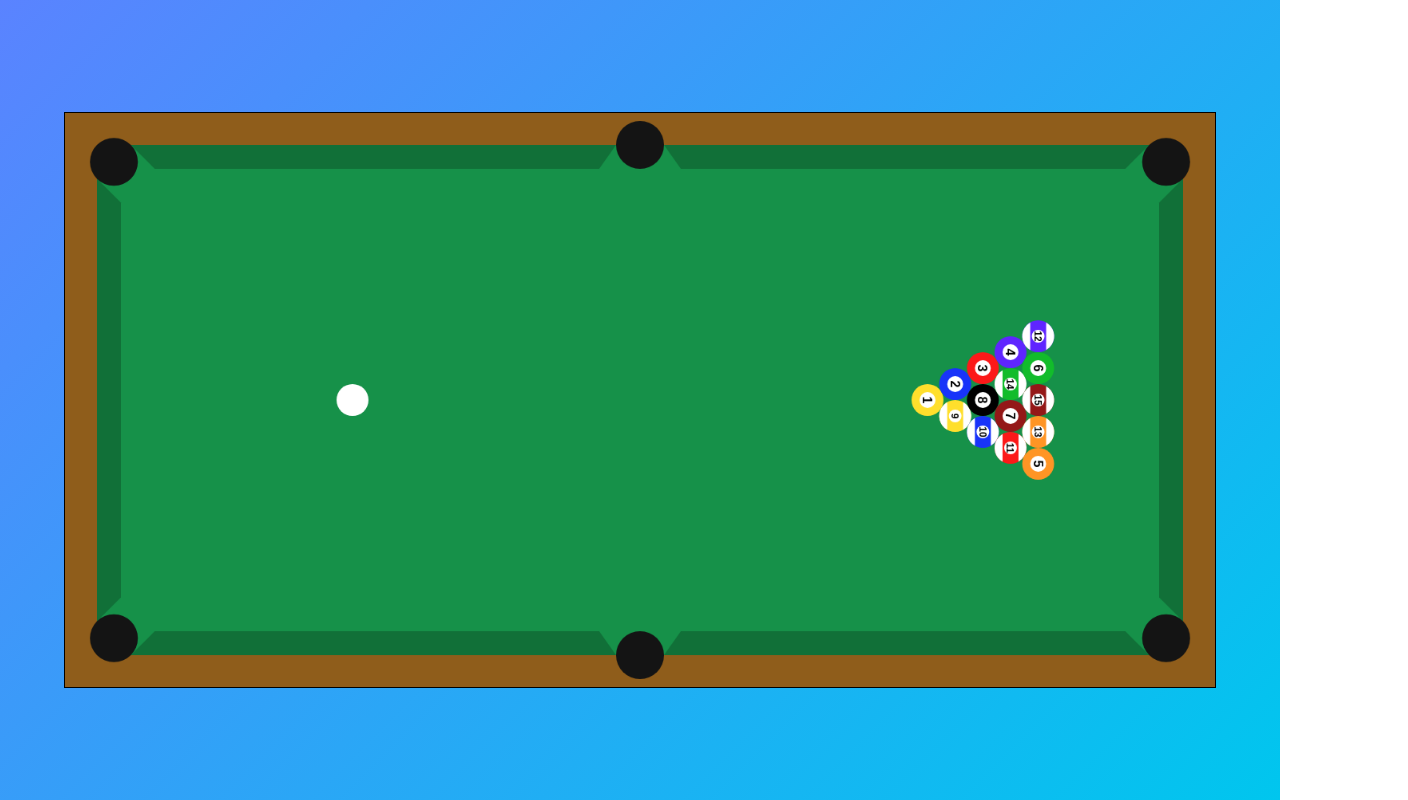
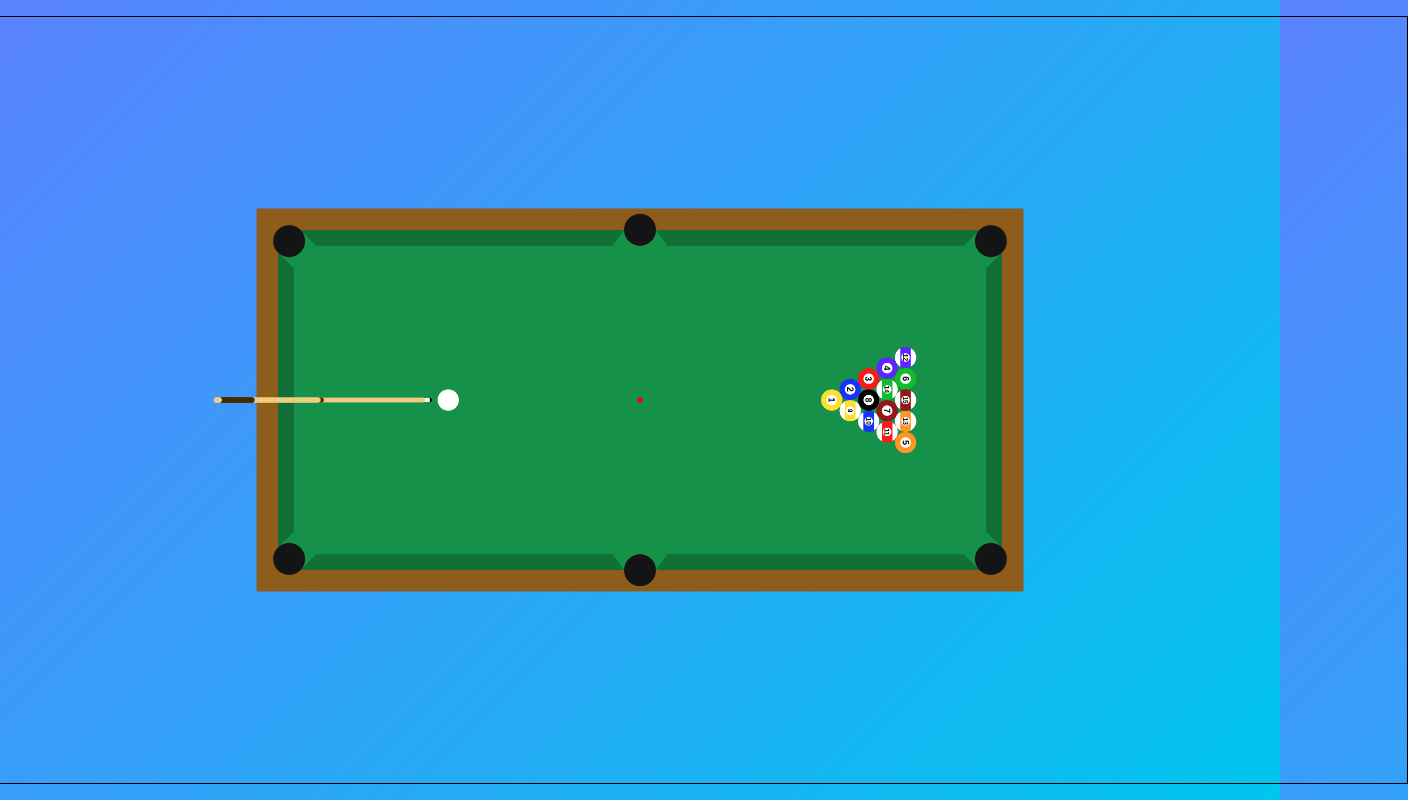
Before and after one commit to zwiq123/Billiard, a website: page index.html in a window 1280 px wide. Shown: the whole page, 1408 px wide, since content can reach past the window. Drawn offline with Linux system fonts and the light colour scheme.

Commit message:
start working on cue

```diff
--- /dev/null
+++ b/src/Cue.ts
@@ -0,0 +1,23 @@
+import { Globals as G } from "./Globals.js";
+import { Circle, Segment, Vector2 } from "./Geometry.js";
+
+export default class Cue{
+
+    static draw(ball: Circle, mousePos: Vector2){
+        const directionVector = Vector2.subtract(mousePos, ball.center);
+        const normalizedDirection = Vector2.multiplyByNum(directionVector.normalized(), -1);
+
+        let currentDistance = ball.radius + G.CUE_DISTANCE_FROM_BALL;
+        for(let i = G.CUE_SEGMENTS_LENGTH_RATIO.length - 1 ; i >= 0 ; i--){
+            const segmentLength = G.CUE_SEGMENTS_LENGTH_RATIO[i] * G.CUE_LENGTH;
+
+            const segmentStart = Vector2.add(ball.center, Vector2.multiplyByNum(normalizedDirection, currentDistance));
+            const segmentEnd = Vector2.add(ball.center, Vector2.multiplyByNum(normalizedDirection, currentDistance + segmentLength));
+
+            const segment = new Segment(segmentStart, segmentEnd, G.CTX!);
+            segment.draw(G.CUE_SEGMENTS_COLOR[i], G.CUE_SEGMENTS_WIDTH[i], {lineCap: "round"});
+
+            currentDistance += segmentLength;
+        }
+    }
+}
--- a/src/Geometry.ts
+++ b/src/Geometry.ts
@@ -1,3 +1,5 @@
+import { Globals as G } from "./Globals.js";
+
 export class Circle{
     public center: Vector2;
     public velocity: Vector2;
@@ -18,7 +20,7 @@ export class Circle{
     public draw(){
         this.ctx.fillStyle = this.color;
         this.ctx.beginPath();
-        this.ctx.arc(this.center.x, this.center.y, this.radius, 0, 2*Math.PI);
+        this.ctx.arc(this.center.x + G.OFFSET_X, this.center.y + G.OFFSET_Y, this.radius, 0, 2*Math.PI);
         this.ctx.fill();
         this.ctx.closePath();
     }
@@ -43,10 +45,10 @@ export class Polygon{
     public draw(){
         this.ctx.fillStyle = this.color;
         this.ctx.beginPath();
-        this.ctx.moveTo(this.vertices[0].x, this.vertices[0].y);
+        this.ctx.moveTo(this.vertices[0].x + G.OFFSET_X, this.vertices[0].y + G.OFFSET_Y);
         for(let i=1; i<this.vertices.length ; i++){
             const vertex = this.vertices[i];
-            this.ctx.lineTo(vertex.x, vertex.y);
+            this.ctx.lineTo(vertex.x + G.OFFSET_X, vertex.y + G.OFFSET_Y);
         }
         this.ctx.fill();
     }
@@ -67,18 +69,20 @@ export class Segment{
         return Vector2.subtract(this.end, this.start).length();
     }
 
-    public draw(color: string, width: number, lineDash: number[] = []){
+    public draw(color: string, width: number, {lineCap = "butt" as CanvasLineCap, lineDash = []} = {}){
         this.ctx.setLineDash(lineDash);
         this.ctx.strokeStyle = color;
         this.ctx.lineWidth = width;
+        this.ctx.lineCap = lineCap;
 
         this.ctx.beginPath();
-        this.ctx.moveTo(this.start.x, this.start.y);
-        this.ctx.lineTo(this.end.x, this.end.y);
+        this.ctx.moveTo(this.start.x + G.OFFSET_X, this.start.y + G.OFFSET_Y);
+        this.ctx.lineTo(this.end.x + G.OFFSET_X, this.end.y + G.OFFSET_Y);
         this.ctx.stroke();
         this.ctx.closePath();
 
         this.ctx.setLineDash([]);
+        this.ctx.lineCap = "butt";
     }
 }
 
--- a/src/Globals.ts
+++ b/src/Globals.ts
@@ -8,9 +8,53 @@ export class Globals{
 
     //-----CANVAS-----
     static CTX: CanvasRenderingContext2D | null = null;
+    static readonly CANVAS_WIDTH: number = Globals.TABLE_WIDTH * 2;
+    static readonly CANVAS_HEIGHT: number = Globals.TABLE_HEIGHT * 2;
+    static readonly OFFSET_X: number = Globals.CANVAS_WIDTH / 2 - Globals.TABLE_WIDTH / 2;
+    static readonly OFFSET_Y: number = Globals.CANVAS_HEIGHT / 2 - Globals.TABLE_HEIGHT / 2;
 
     //-----MOVEMENT-----
     static readonly MIN_BALL_SPEED: number = 0.05;
     static readonly SLOW_DOWN_FACTOR: number = 0.99;
     static readonly BALL_ROTATION_FACTOR: number = 5;
+
+    //-----TABLE-----
+    static readonly TABLE_BORDER_COLOR: string = "#8f5d1b";
+    static readonly TABLE_MAIN_COLOR: string = "#169149";
+    static readonly TABLE_SIDE_COLOR: string = "#117038";
+    static readonly HOLE_COLOR: string = "#141414";
+
+    //-----CUE-----
+    static readonly CUE_LENGTH: number = 400;
+    static readonly CUE_DISTANCE_FROM_BALL: number = 15;
+
+    static readonly CUE_SEGMENTS_WIDTH: number[] = [
+        11,
+        11,
+        10,
+        9,
+        9,
+        8,
+        8
+    ];
+
+    static readonly CUE_SEGMENTS_LENGTH_RATIO: number[] = [
+        15 / 1300,
+        200 / 1300,
+        405 / 1300,
+        20 / 1300,
+        620 / 1300,
+        30 / 1300,
+        10 / 1300
+    ];
+
+    static readonly CUE_SEGMENTS_COLOR: string[] = [
+        "#f0cd81",
+        "#452803",
+        "#f0cd81",
+        "#452803",
+        "#f0cd81",
+        "white",
+        "black"
+    ];
 }
--- a/src/ball.ts
+++ b/src/ball.ts
@@ -1,3 +1,4 @@
+import { Globals as G } from "./Globals.js";
 import { Circle, Vector2 } from "./Geometry.js";
 import Utils from "./Utils.js";
 
@@ -48,7 +49,7 @@ export class Ball extends Circle{
         const angleOffset = Utils.degreesToRadians(90) - this.angle;
         this.ctx.fillStyle = "white";
         this.ctx.beginPath();
-        this.ctx.arc(this.center.x, this.center.y, this.radius, Utils.degreesToRadians(startAngle)-angleOffset, Utils.degreesToRadians(endAngle)-angleOffset);
+        this.ctx.arc(this.center.x + G.OFFSET_X, this.center.y + G.OFFSET_Y, this.radius, Utils.degreesToRadians(startAngle)-angleOffset, Utils.degreesToRadians(endAngle)-angleOffset);
         this.ctx.fill();
         this.ctx.closePath();
     }
@@ -56,7 +57,7 @@ export class Ball extends Circle{
     private drawCenterCircle(radius: number) {
         this.ctx.fillStyle = "white";
         this.ctx.beginPath();
-        this.ctx.arc(this.center.x, this.center.y, radius, 0, 2 * Math.PI);
+        this.ctx.arc(this.center.x + G.OFFSET_X, this.center.y + G.OFFSET_Y, radius, 0, 2 * Math.PI);
         this.ctx.fill();
         this.ctx.closePath();
     }
@@ -70,7 +71,7 @@ export class Ball extends Circle{
         this.ctx.font = `bold ${fontSize}px Arial`;
         this.ctx.textAlign = "center";
         this.ctx.textBaseline = "middle";
-        this.ctx.translate(this.center.x, this.center.y);
+        this.ctx.translate(this.center.x + G.OFFSET_X, this.center.y + G.OFFSET_Y);
         this.ctx.rotate(this.angle);
 
         const metrics = this.ctx.measureText(textString);
--- a/src/game.ts
+++ b/src/game.ts
@@ -1,6 +1,7 @@
-import {Globals as G} from "./Globals.js";
+import { Globals as G } from "./Globals.js";
 import { Polygon, Circle, Vector2 } from "./Geometry.js";
 import { Ball } from "./Ball.js";
+import Utils from "./Utils.js";
 import VisualManager from "./VisualManager.js";
 import MovementManager from './MovementManager.js'
 import CollisionManager from "./CollisionManager.js";
@@ -30,6 +31,7 @@ export default class Game{
 
         this.mainContainer = document.querySelector('#'+containerName)!;
         this.createCanvases();
+        this.repositionContainer();
     }
 
     async init(){
@@ -52,7 +54,6 @@ export default class Game{
 
     createWalls(){
         const tableSidesData = this.tableData["table-sides"];
-        const sideColor = "#117038";
         const SQRT2 = Math.sqrt(2);
 
         tableSidesData.map((side: {x: string | number, y: string | number}[]) => {
@@ -60,19 +61,18 @@ export default class Game{
             side.map((vertex: {x: string | number, y: string | number}) => {
                 vertices.push(new Vector2(eval(String(vertex.x)), eval(String(vertex.y))))
             })
-            const sidePolygon = new Polygon(sideColor, true, G.CTX!, ...vertices);
+            const sidePolygon = new Polygon(G.TABLE_SIDE_COLOR, true, G.CTX!, ...vertices);
             this.walls.push(sidePolygon);
         })
     }
 
     createHoles(){
         const tableHoleData = this.tableData["holes"];
-        const holeColor = "#141414";
         const SQRT2 = Math.sqrt(2);
 
         tableHoleData.map((holeCenter: {x: string | number, y: string | number}) => {
             const center = new Vector2(eval(String(holeCenter.x)), eval(String(holeCenter.y)));
-            const holeCircle = new Circle(holeColor, false, G.CTX!, center, G.HOLE_RADIUS);
+            const holeCircle = new Circle(G.HOLE_COLOR, false, G.CTX!, center, G.HOLE_RADIUS);
             this.holes.push(holeCircle);
         })
     }
@@ -114,24 +114,33 @@ export default class Game{
     }
 
     createTableBorders(){
-        const tableBorderColor = "#8f5d1b";
-        this.tableBorders.push(new Polygon(tableBorderColor, false, G.CTX!, new Vector2(0, 0), new Vector2(G.TABLE_WIDTH, 0), new Vector2(G.TABLE_WIDTH, G.TABLE_BORDER_WIDTH), new Vector2(0, G.TABLE_BORDER_WIDTH)));
-        this.tableBorders.push(new Polygon(tableBorderColor, false, G.CTX!, new Vector2(0, 0), new Vector2(G.TABLE_BORDER_WIDTH, 0), new Vector2(G.TABLE_BORDER_WIDTH, G.TABLE_HEIGHT), new Vector2(0, G.TABLE_HEIGHT)));
-        this.tableBorders.push(new Polygon(tableBorderColor, false, G.CTX!, new Vector2(0, G.TABLE_HEIGHT - G.TABLE_BORDER_WIDTH), new Vector2(G.TABLE_WIDTH, G.TABLE_HEIGHT - G.TABLE_BORDER_WIDTH), new Vector2(G.TABLE_WIDTH, G.TABLE_HEIGHT), new Vector2(0, G.TABLE_HEIGHT)));
-        this.tableBorders.push(new Polygon(tableBorderColor, false, G.CTX!, new Vector2(G.TABLE_WIDTH - G.TABLE_BORDER_WIDTH, 0), new Vector2(G.TABLE_WIDTH, 0), new Vector2(G.TABLE_WIDTH, G.TABLE_HEIGHT), new Vector2(G.TABLE_WIDTH - G.TABLE_BORDER_WIDTH, G.TABLE_HEIGHT)));
+        this.tableBorders.push(new Polygon(G.TABLE_BORDER_COLOR, false, G.CTX!, new Vector2(0, 0), new Vector2(G.TABLE_WIDTH, 0), new Vector2(G.TABLE_WIDTH, G.TABLE_BORDER_WIDTH), new Vector2(0, G.TABLE_BORDER_WIDTH)));
+        this.tableBorders.push(new Polygon(G.TABLE_BORDER_COLOR, false, G.CTX!, new Vector2(0, 0), new Vector2(G.TABLE_BORDER_WIDTH, 0), new Vector2(G.TABLE_BORDER_WIDTH, G.TABLE_HEIGHT), new Vector2(0, G.TABLE_HEIGHT)));
+        this.tableBorders.push(new Polygon(G.TABLE_BORDER_COLOR, false, G.CTX!, new Vector2(0, G.TABLE_HEIGHT - G.TABLE_BORDER_WIDTH), new Vector2(G.TABLE_WIDTH, G.TABLE_HEIGHT - G.TABLE_BORDER_WIDTH), new Vector2(G.TABLE_WIDTH, G.TABLE_HEIGHT), new Vector2(0, G.TABLE_HEIGHT)));
+        this.tableBorders.push(new Polygon(G.TABLE_BORDER_COLOR, false, G.CTX!, new Vector2(G.TABLE_WIDTH - G.TABLE_BORDER_WIDTH, 0), new Vector2(G.TABLE_WIDTH, 0), new Vector2(G.TABLE_WIDTH, G.TABLE_HEIGHT), new Vector2(G.TABLE_WIDTH - G.TABLE_BORDER_WIDTH, G.TABLE_HEIGHT)));
     }
 
     createCanvases(){
         const tableCanvas = document.createElement('canvas');
         const dpr = window.devicePixelRatio || 1;
 
-        tableCanvas.width = G.TABLE_WIDTH * dpr;
-        tableCanvas.height = G.TABLE_HEIGHT * dpr;
-        tableCanvas.style.width = "100%";
-        tableCanvas.style.height = "100%";
+        tableCanvas.width = G.TABLE_WIDTH * 2 * dpr;
+        tableCanvas.height = G.TABLE_HEIGHT * 2 * dpr;
         G.CTX = tableCanvas.getContext('2d')!
         G.CTX.setTransform(dpr, 0, 0, dpr, 0, 0);
         this.mainContainer!.appendChild(tableCanvas);
+    }
+
+    repositionContainer(){
+        const repostion = () => {
+            const containerWidth = this.mainContainer.clientWidth;
+            const containerHeight = this.mainContainer.clientHeight;
+
+            this.mainContainer.style.top = `calc(50vh - ${containerHeight/2}px)`;
+            this.mainContainer.style.left = `calc(50vw - ${containerWidth/2}px)`;
+        }
+        repostion();
+        window.addEventListener('resize', repostion);
     }
 
     updateGame(){
--- a/src/movementManager.ts
+++ b/src/movementManager.ts
@@ -25,13 +25,13 @@ export default class MovementManager{
             let clickPos;
             if(Utils.isOrientationPortrait()){
                 const canvasPos = canvas.getBoundingClientRect();
-                const clickX = Math.round((canvasPos.bottom - e.pageY) * G.TABLE_WIDTH / canvasPos.height);
-                const clickY = Math.round((e.pageX - canvasPos.left) * G.TABLE_HEIGHT / canvasPos.width);
+                const clickX = Math.round((canvasPos.bottom - e.pageY) * G.CANVAS_WIDTH / canvasPos.height) - (G.TABLE_WIDTH / 2);
+                const clickY = Math.round((e.pageX - canvasPos.left) * G.CANVAS_HEIGHT / canvasPos.width) - (G.TABLE_HEIGHT / 2);
                 clickPos = new Vector2(clickX, clickY);
             }else{
                 const canvasPos = canvas.getBoundingClientRect();
-                const clickX = Math.round((e.pageX - canvasPos.left) * G.TABLE_HEIGHT / canvasPos.height);
-                const clickY = Math.round((e.pageY - canvasPos.top) * G.TABLE_WIDTH / canvasPos.width);
+                const clickX = Math.round((e.pageX - canvasPos.left) * G.CANVAS_HEIGHT / canvasPos.height) - (G.TABLE_WIDTH / 2);
+                const clickY = Math.round((e.pageY - canvasPos.top) * G.CANVAS_WIDTH / canvasPos.width) - (G.TABLE_HEIGHT / 2);
                 clickPos = new Vector2(clickX, clickY);
             }
 
@@ -44,7 +44,6 @@ export default class MovementManager{
             this.whiteBall.velocity = new Vector2(0, 0);
         })
     }
-
 
     moveBallsAccordingly(){
         for(let i=0; i < this.game.balls.length ; i++){
--- a/src/visualManager.ts
+++ b/src/visualManager.ts
@@ -1,28 +1,35 @@
-import {Vector2, degreesToRadians} from "./utils.js";
-import Game from './game.js'
-import { Ball, BallSide } from "./ball.js";
-import { Polygon, Circle } from "./Shapes.js";
+import { Globals as G } from "./Globals.js";
+import Game from './Game.js'
+import { Circle, Polygon, Segment, Vector2 } from "./Geometry.js";
+import Cue from "./Cue.js";
+
 
 export default class VisualManager{
     private game: Game;
-    private ctx: CanvasRenderingContext2D;
     constructor(game: Game){
         this.game = game;
-        this.ctx = game.tableCTX!;
     }
 
     drawTable(){
-        this.ctx.fillStyle = "#169149";
-        this.ctx.fillRect(0,0,this.game.WIDTH, this.game.HEIGHT);
+        G.CTX!.clearRect(0, 0, G.CANVAS_WIDTH, G.CANVAS_HEIGHT);
+        const tableBase = new Polygon(G.TABLE_MAIN_COLOR, false, G.CTX!,
+                                      new Vector2(0, 0),
+                                      new Vector2(G.TABLE_WIDTH, 0),
+                                      new Vector2(G.TABLE_WIDTH, G.TABLE_HEIGHT),
+                                      new Vector2(0, G.TABLE_HEIGHT));
+        tableBase.draw();
 
-        this.ctx.fillStyle = "#117038";
+        this.drawTableBorders();
+        this.drawTableSides();
+        this.drawHoles();
 
-        this.drawDarkTableSides();
-        this.drawWoodenTableSides();
-        this.drawHoles();
+        const point = new Circle("red", false, G.CTX!, new Vector2(720, 360), 5);
+        Cue.draw(this.game.balls[0], new Vector2(720, 360));
+        point.draw();
+
     }
 
-    drawDarkTableSides(){
+    drawTableSides(){
         for(const wall of this.game.walls){
             wall.draw();
         }
@@ -34,78 +41,15 @@ export default class VisualManager{
         }
     }
 
-    setPivot(x: number, y: number, isStart: boolean){
-        const SQRT2 = Math.sqrt(2);
-        if(isStart){
-            this.ctx.moveTo(eval(String(x)), eval(String(y)))
-        }else{
-            this.ctx.lineTo(eval(String(x)), eval(String(y)))
+    drawBalls(){
+        for(const ball of this.game.balls){
+            ball.draw();
         }
     }
 
-    drawRotatedRect(x: number, y: number, width: number, height: number, rotation: number){
-        this.ctx.save();
-        this.ctx.fillStyle = "#169149";
-        this.ctx.translate(x, y);
-        this.ctx.rotate(degreesToRadians(rotation));
-        this.ctx.fillRect(0,0,width,height);
-        this.ctx.restore();
-    }
-
-    drawWoodenTableSides(){
-        this.ctx.fillStyle = "#8f5d1b";
-        this.ctx.fillRect(0,0,this.game.WIDTH,this.game.BORDERWIDTH);
-        this.ctx.fillRect(0,0,this.game.BORDERWIDTH,this.game.HEIGHT);
-        this.ctx.fillRect(0,this.game.HEIGHT-this.game.BORDERWIDTH, this.game.WIDTH, this.game.HEIGHT);
-        this.ctx.fillRect(this.game.WIDTH-this.game.BORDERWIDTH,0,this.game.WIDTH, this.game.HEIGHT);
-    }
-
-    drawBall(ball: Ball){
-        ball.draw();
-
-        this.ctx.fillStyle = "white";
-
-        if(ball.number != 0){
-            const textString = `${ball.number}`;
-            if(ball.side == BallSide.FILLED || ball.number == 8){
-                this.ctx.beginPath();
-                this.ctx.arc(ball.center.x, ball.center.y, ball.radius/2, 0, 2*Math.PI);
-                this.ctx.fill();
-                this.ctx.closePath();
-
-                this.ctx.save();
-                this.ctx.fillStyle = "black";
-                this.ctx.font = `bold ${ball.radius*0.8}px Arial`;
-                this.ctx.translate(ball.center.x, ball.center.y);
-                this.ctx.rotate(Math.PI/2);
-                const textSize = this.ctx.measureText(textString);
-                this.ctx.fillText(`${ball.number}`, -(textSize.width/2), 6);
-                this.ctx.restore();
-            }else if(ball.side == BallSide.HALF_FILLED){
-                this.ctx.beginPath();
-                this.ctx.arc(ball.center.x, ball.center.y, ball.radius/2.5, 0, 2*Math.PI);
-                this.ctx.fill();
-                this.ctx.closePath();
-
-                this.ctx.beginPath();
-                this.ctx.arc(ball.center.x, ball.center.y, ball.radius, degreesToRadians(300), degreesToRadians(60));
-                this.ctx.fill();
-                this.ctx.closePath();
-
-                this.ctx.beginPath();
-                this.ctx.arc(ball.center.x, ball.center.y, ball.radius, degreesToRadians(120), degreesToRadians(240));
-                this.ctx.fill();
-                this.ctx.closePath();
-
-                this.ctx.save();
-                this.ctx.fillStyle = "black";
-                this.ctx.font = `bold ${ball.radius*0.6}px Arial`;
-                const textSize = this.ctx.measureText(textString);
-                this.ctx.translate(ball.center.x, ball.center.y);
-                this.ctx.rotate(Math.PI/2);
-                this.ctx.fillText(`${ball.number}`, -(textSize.width/2), 4);
-                this.ctx.restore();
-            }
+    drawTableBorders(){
+        for(const tableBorder of this.game.tableBorders){
+            tableBorder.draw();
         }
     }
 }
--- a/style.css
+++ b/style.css
@@ -6,27 +6,34 @@
 
 body{
     height: 100vh;
-    display: flex;
-    align-items: center;
-    justify-content: center;
-    background: linear-gradient(135deg, rgb(90, 131, 255), rgb(0, 198, 238))
+    width: 100vw;
+    background: linear-gradient(135deg, rgb(90, 131, 255), rgb(0, 198, 238));
+    overflow: hidden;
 }
 
 canvas{
     border: 1px solid black;
+    width: 100%;
+    height: 100%;
 }
 
 #mainContainer{
-    width: 90vmax;
-    height: 45vmax;
-    min-width: 600px;
-    min-height: 300px;
+    position: absolute;
+    min-width: 1200px;
+        min-height: 600px;
+}
+
+@media only screen and (orientation: landscape){
+    #mainContainer{
+        width: 120vw;
+        height: 60vw;
+    }
 }
 
 @media only screen and (orientation: portrait){
     #mainContainer{
-        width: 80vmin;
-        height: 40vmin;
+        width: 140vh;
+        height: 70vh;
         transform: rotate(-90deg);
     }
 }
```
Also changed, not shown: todo.txt (+11 -23 lines), build/Cue.js (added), build/Geometry.js, build/Globals.js, build/ball.js, build/game.js, build/movementManager.js, build/visualManager.js.
